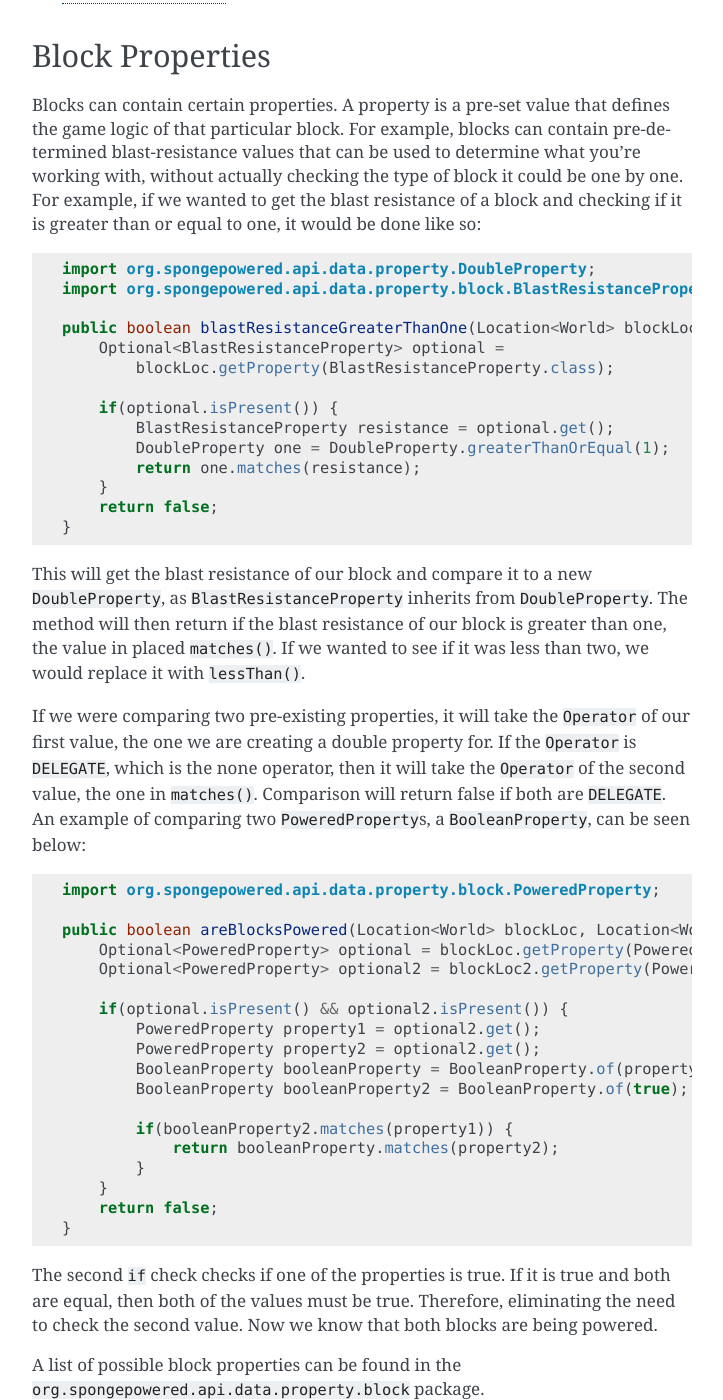
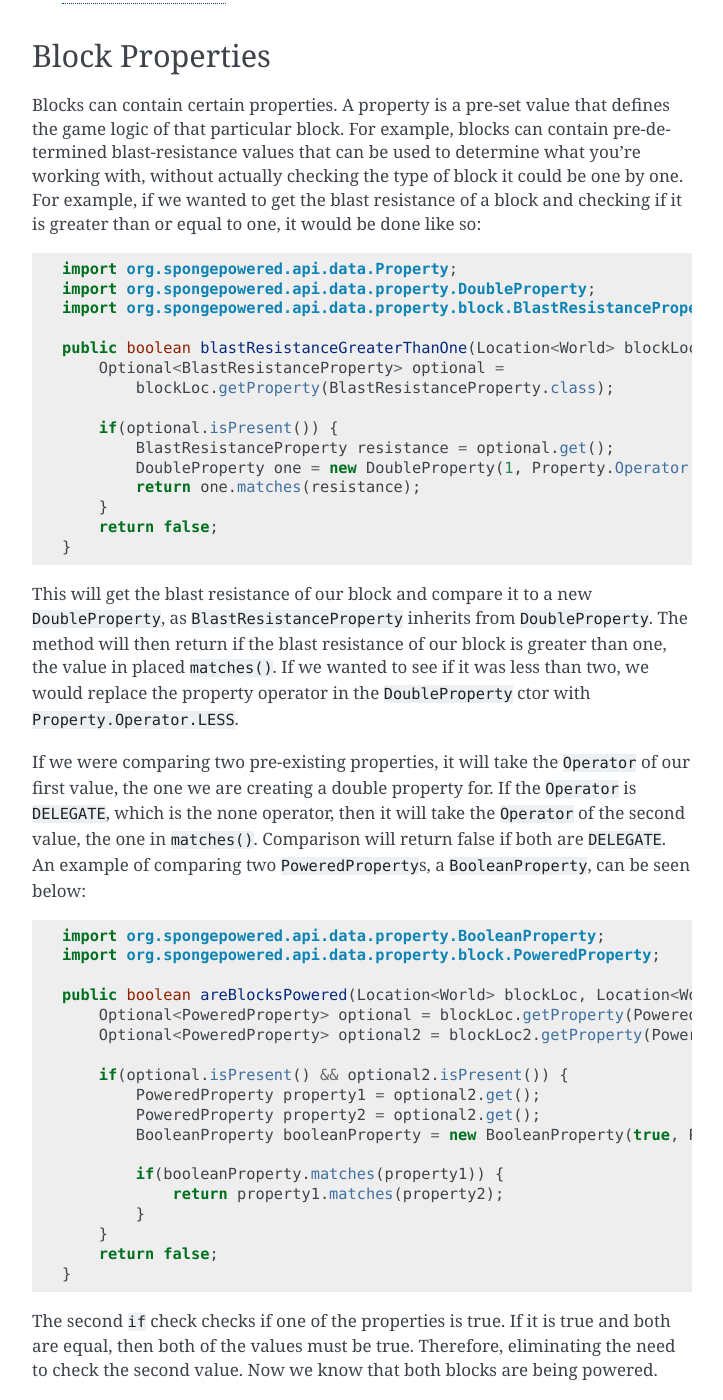
Before and after one commit to SpongePowered/SpongeDocs, a Sphinx documentation site: the page built from source/plugin/blocks/accessing.rst, in a window 1280 px wide and 1400 px high, scrolled down 2679 px. Shown: the whole window, without its empty margins (388-1111 px from the left). Built offline with Sphinx 7.4.7, drawn with Linux system fonts in a browser that asks for light colours; pages that are not in the unit, such as notebooks, are missing from menus; cross-references to code outside the pages are shown as plain code.

Commit message:
Fix and update plugin/blocks pages (#654)
* Fix and update code in plugin/blocks/accessing.rst

* Fix and update code in plugin/blocks/modifying.rst

* Add apostrophe

* Clarification per dualspiral's review

```diff
--- a/source/plugin/blocks/accessing.rst
+++ b/source/plugin/blocks/accessing.rst
@@ -135,6 +135,7 @@ get the blast resistance of a block and checking if it is greater than or equal
 
 .. code-block:: java
 
+    import org.spongepowered.api.data.Property;
     import org.spongepowered.api.data.property.DoubleProperty;
     import org.spongepowered.api.data.property.block.BlastResistanceProperty;
 
@@ -144,7 +145,7 @@ get the blast resistance of a block and checking if it is greater than or equal
 
         if(optional.isPresent()) {
             BlastResistanceProperty resistance = optional.get();
-            DoubleProperty one = DoubleProperty.greaterThanOrEqual(1);
+            DoubleProperty one = new DoubleProperty(1, Property.Operator.GEQUAL);
             return one.matches(resistance);
         }
         return false;
@@ -153,7 +154,7 @@ get the blast resistance of a block and checking if it is greater than or equal
 This will get the blast resistance of our block and compare it to a new :javadoc:`DoubleProperty`, as
 :javadoc:`BlastResistanceProperty` inherits from ``DoubleProperty``. The method will then return if the blast
 resistance of our block is greater than one, the value in placed ``matches()``. If we wanted to see if it was less than
-two, we would replace it with ``lessThan()``.
+two, we would replace the property operator in the ``DoubleProperty`` ctor  with ``Property.Operator.LESS``.
 
 If we were comparing two pre-existing properties, it will take the ``Operator`` of our first value, the one we are
 creating a double property for. If the ``Operator`` is ``DELEGATE``, which is the none operator, then it will take the
@@ -162,6 +163,7 @@ An example of comparing two :javadoc:`PoweredProperty`\ s, a :javadoc:`BooleanPr
 
 .. code-block:: java
 
+    import org.spongepowered.api.data.property.BooleanProperty;
     import org.spongepowered.api.data.property.block.PoweredProperty;
 
     public boolean areBlocksPowered(Location<World> blockLoc, Location<World> blockLoc2) {
@@ -171,11 +173,10 @@ An example of comparing two :javadoc:`PoweredProperty`\ s, a :javadoc:`BooleanPr
         if(optional.isPresent() && optional2.isPresent()) {
             PoweredProperty property1 = optional2.get();
             PoweredProperty property2 = optional2.get();
-            BooleanProperty booleanProperty = BooleanProperty.of(property1);
-            BooleanProperty booleanProperty2 = BooleanProperty.of(true);
+            BooleanProperty booleanProperty = new BooleanProperty(true, Property.Operator.EQUAL);
 
-            if(booleanProperty2.matches(property1)) {
-                return booleanProperty.matches(property2);
+            if(booleanProperty.matches(property1)) {
+                return property1.matches(property2);
             }
         }
         return false;
```
Also changed, not shown: other parts of source/plugin/blocks/accessing.rst (+1 -1 lines), source/plugin/blocks/modifying.rst (+16 -18 lines).
